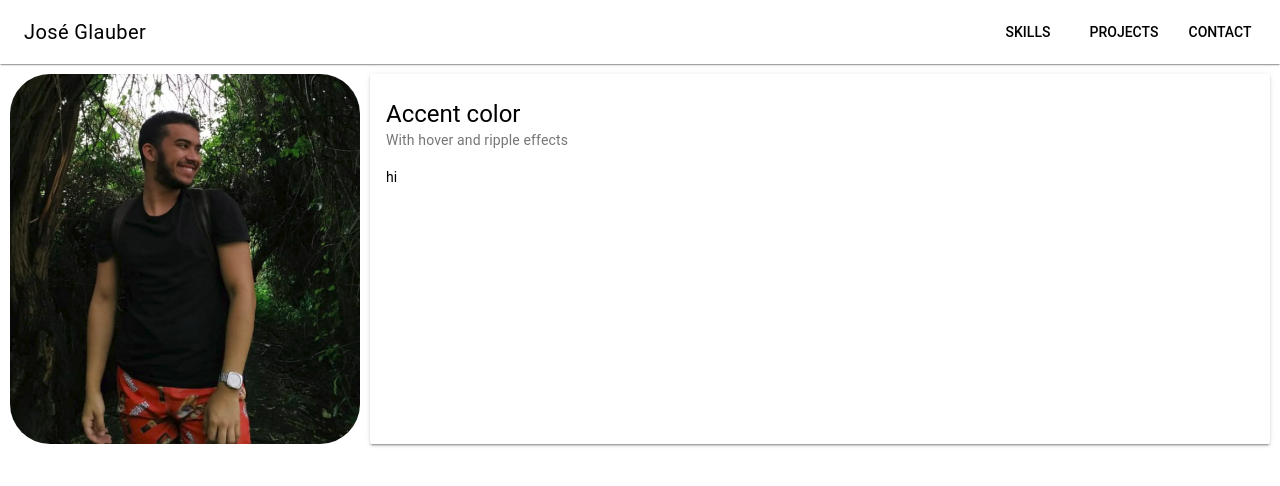
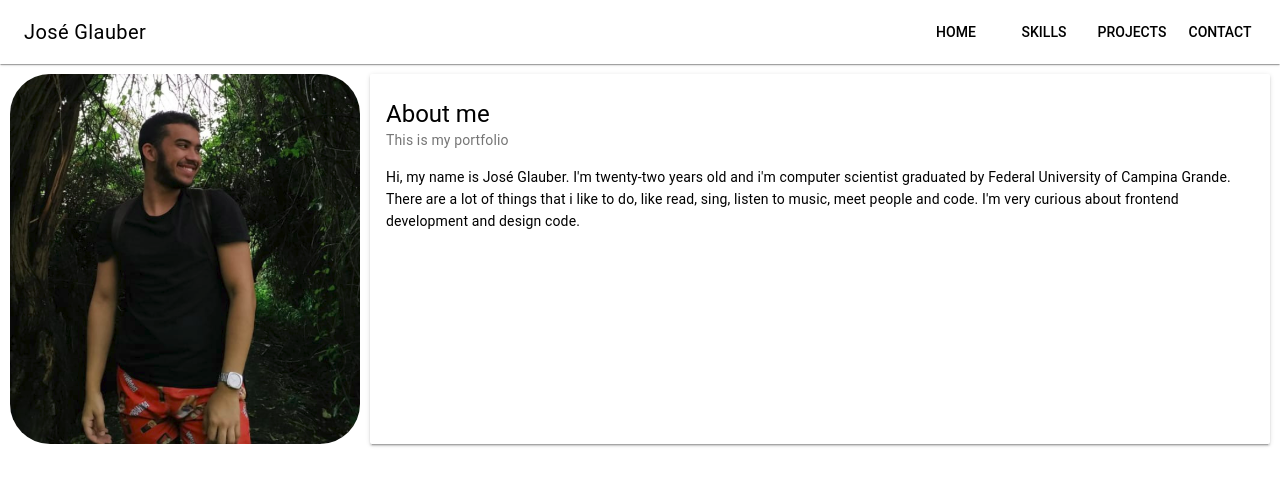
Before and after one commit to joseglauberbo/joseglauberbo.github.io, a Vue app: page / in a window 1280 px wide. Shown: the top 486 px of the page. Built offline with nearby package versions, Linux system fonts and the light colour scheme; the HTML template or start-up script is replaced by a standard one.

Commit message:
add routes to skills, projects and contacts

```diff
--- a/package.json
+++ b/package.json
@@ -10,7 +10,8 @@
   "dependencies": {
     "core-js": "^3.3.2",
     "vue": "^2.6.10",
-    "vue-material": "^1.0.0-beta-11"
+    "vue-material": "^1.0.0-beta-11",
+    "vue-router": "^3.1.3"
   },
   "devDependencies": {
     "@vue/cli-plugin-babel": "^4.0.5",
--- a/src/App.vue
+++ b/src/App.vue
@@ -1,21 +1,14 @@
 <template>
-  <div id="app">
-    <Toolbar/>
-    <Card/>
-  </div>
+    <div id="app">
+        <router-view></router-view>
+    </div>
 </template>
 
 <script>
+    export default {
+        name: 'app'
+    }
+</script>
 
-import Toolbar from './components/Toolbar.vue'
-import Card from './components/Card.vue'
-
-
-export default {
-  name: 'app',
-  components: {
-    Toolbar,
-    Card,
-  }
-}
-</script>
+<style>
+</style>
--- a/src/components/Card.vue
+++ b/src/components/Card.vue
@@ -10,12 +10,16 @@
           <md-card md-with-hover>
             <md-ripple>
                 <md-card-header>
-                 <div class="md-title">Accent color</div>
-                <div class="md-subhead">With hover and ripple effects</div>
+                 <div class="md-title">About me</div>
+                <div class="md-subhead">This is my portfolio</div>
                 </md-card-header>
 
                 <md-card-content>
-                    hi
+                    Hi, my name is José Glauber. I'm twenty-two years old and i'm computer scientist
+                    graduated by Federal University of Campina Grande. There are a lot of things that
+                    i like to do, like read, sing, listen to music, meet people and code. I'm very
+                    curious about frontend development and design code.
+
                 </md-card-content>
 
             </md-ripple>
--- /dev/null
+++ b/src/components/Contact.vue
@@ -0,0 +1,16 @@
+<template>
+  <div>
+    <Toolbar/>
+  </div>
+</template>
+
+<script>
+
+import Toolbar from './Toolbar.vue'
+
+export default {
+  name: 'contact',
+  components: {
+    Toolbar,
+  }
+}
--- /dev/null
+++ b/src/components/Home.vue
@@ -0,0 +1,20 @@
+<template>
+  <div id="app">
+    <Toolbar/>
+    <Card/>
+  </div>
+</template>
+
+<script>
+
+import Toolbar from './Toolbar.vue'
+import Card from './Card.vue'
+
+export default {
+  name: 'home',
+  components: {
+    Toolbar,
+    Card
+  }
+}
+</script>
--- /dev/null
+++ b/src/components/Projects.vue
@@ -0,0 +1,16 @@
+<template>
+  <div >
+    <Toolbar/>
+  </div>
+</template>
+
+<script>
+
+import Toolbar from './Toolbar.vue'
+
+export default {
+  name: 'project',
+  components: {
+    Toolbar,
+  }
+}
--- /dev/null
+++ b/src/components/Skills.vue
@@ -0,0 +1,16 @@
+<template>
+  <div>
+    <Toolbar/>
+  </div>
+</template>
+
+<script>
+
+import Toolbar from './Toolbar'
+
+export default {
+  name: 'skills',
+  components: {
+    Toolbar
+  }
+}
--- a/src/components/Toolbar.vue
+++ b/src/components/Toolbar.vue
@@ -2,9 +2,10 @@
   <div>
     <md-toolbar class="md-accent" md-elevation="1">
       <h3 class="md-title" style="flex: 1">José Glauber</h3>
-      <md-button>Skills</md-button>
-      <md-button class="md-primary">Projects</md-button>
-      <md-button class="md-primary">Contact</md-button>
+      <router-link to="/"><md-button> Home</md-button></router-link>
+      <router-link to="/skills"><md-button> Skills</md-button></router-link>
+      <router-link to="/projects"> <md-button class="md-primary">Projects</md-button></router-link>
+      <router-link to="/contact"> <md-button class="md-primary">Contact</md-button></router-link>
     </md-toolbar>
   </div>
 </template>
--- /dev/null
+++ b/src/router/index.js
@@ -0,0 +1,34 @@
+import Vue from 'vue'
+import Router from 'vue-router'
+import Home from '../components/Home.vue'
+import Contact from '../components/Contact.vue'
+import Skills from '../components/Skills.vue'
+import Projects from '../components/Projects.vue'
+
+Vue.use(Router)
+
+export default new Router({
+  mode: 'history',
+  routes: [
+    {
+      path: '/',
+      name: 'Home',
+      component: Home
+    },
+    {
+      path: '/contact',
+      name: 'Contact',
+      component: Contact
+    },
+    {
+        path: '/skills',
+        name: 'Skills',
+        component: Skills
+    },
+    {
+        path: '/projects',
+        name: 'Projects',
+        component: Projects
+    }
+  ]
+})
```
Also changed, not shown: src/main.js (+7 -2 lines), 1 other file (tests, documents, lock files or other folders).
